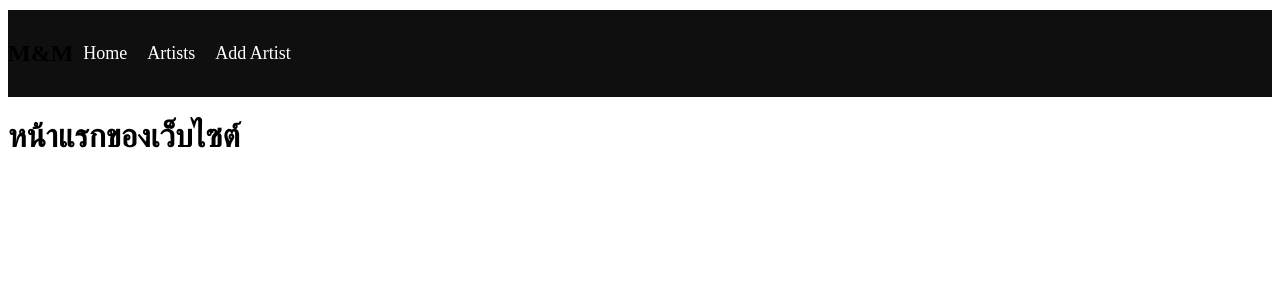
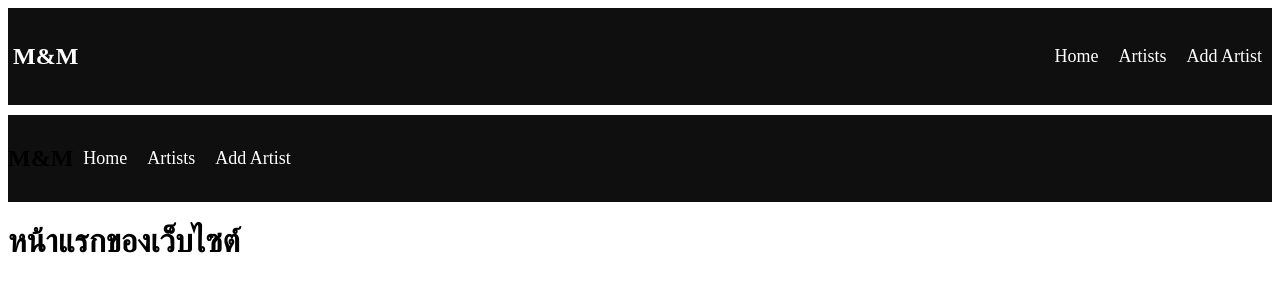
Before and after one commit to Fourth1755/Project-Nuxt, a Nuxt app in the folder nuxt-basic/: page / in a window 1280 px wide. Shown: the top 300 px of the page. Built offline with nearby package versions, Linux system fonts and the light colour scheme.

Commit message:
Create default.vue

```diff
--- /dev/null
+++ b/nuxt-basic/layouts/default.vue
@@ -0,0 +1,43 @@
+<template>
+  <div>
+    <header>
+        <nav>
+            <h2 class="logo">M&M</h2>
+            <NuxtLink to="/">Home</NuxtLink>
+            <NuxtLink to="/artists">Artists</NuxtLink>
+            <NuxtLink to="/addartist">Add Artist</NuxtLink>
+        </nav>
+    </header>
+    <div>
+        <slot/>
+    </div>
+  </div>
+</template>
+
+<script>
+export default {
+
+}
+</script>
+
+<style>
+    nav{
+        margin:auto;
+        padding: 10px 0;
+        display:flex;
+        justify-content: left;
+        align-items: center;
+        background: #0F0F0F;
+    }
+    nav a{
+        color: white;
+        text-decoration: none;
+        font-size: 18px;
+        padding: 10px;
+    }
+    .logo{
+        margin-right: auto;
+        padding: 5px;
+        color: white;
+    }
+</style>
```
